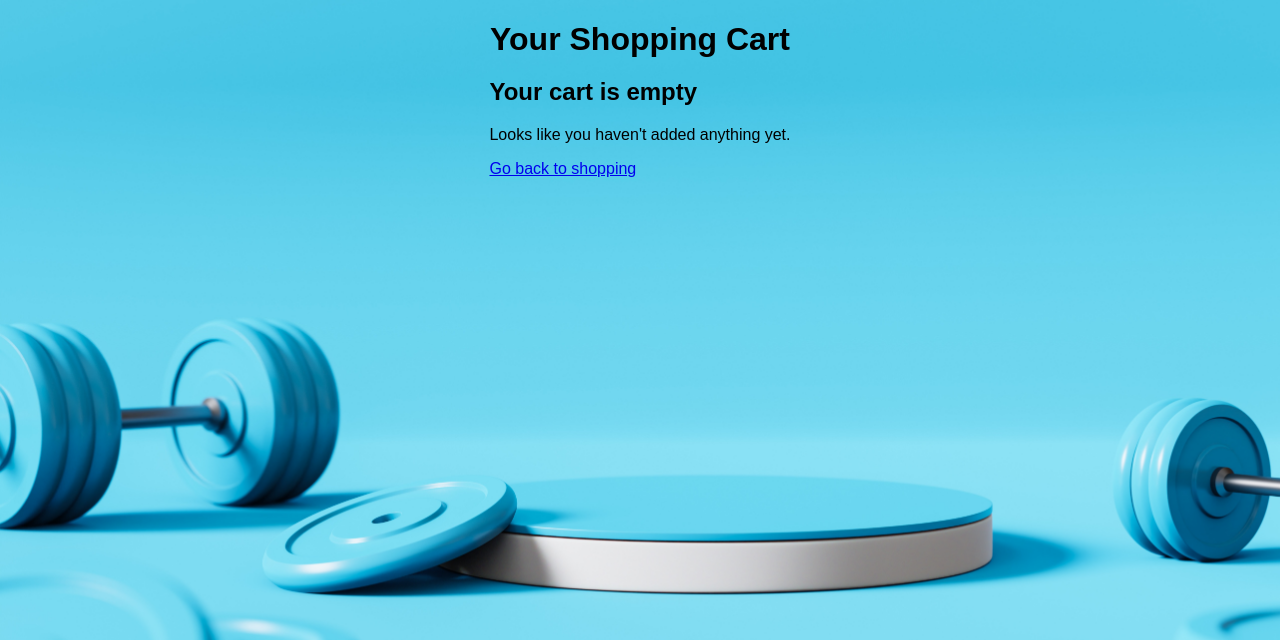
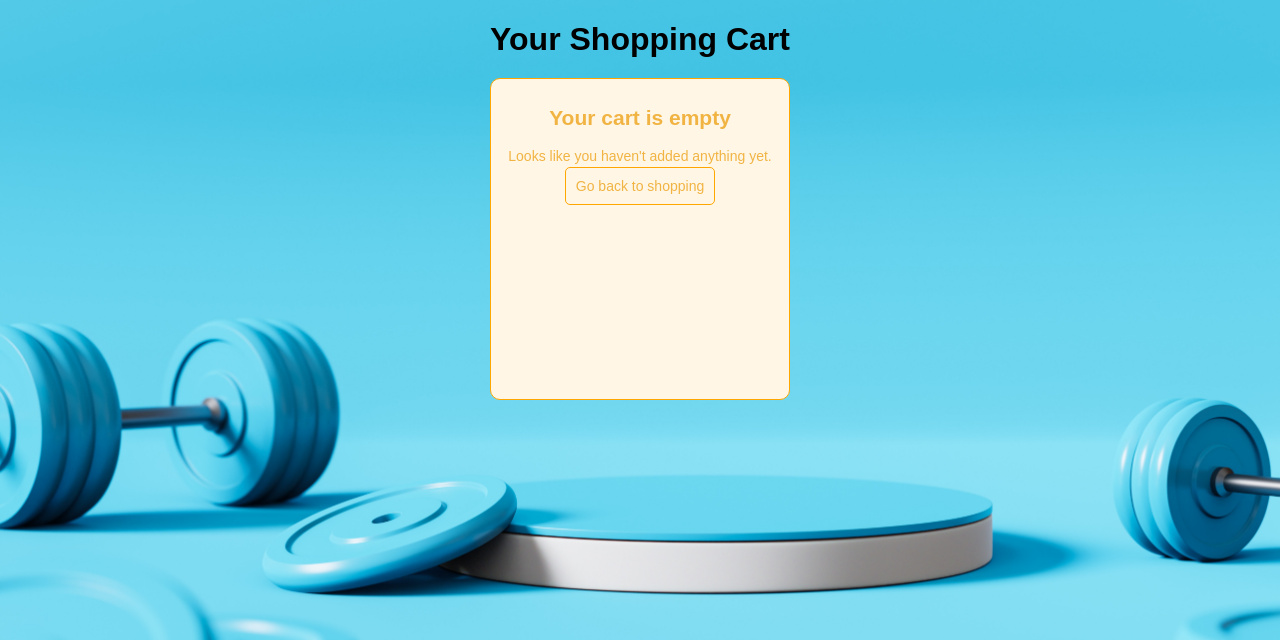
Before and after one commit to syedsq/MedusaShopping, a PHP site: page /cart.php in a window 1280 px wide. Shown: the part 76-716 px from the top of the page. Run offline with PHP 8.4, Linux system fonts and the light colour scheme.

Commit message:
Update cart.css

```diff
--- a/CSS/cart.css
+++ b/CSS/cart.css
@@ -10,6 +10,33 @@ body {
 .wrapper {
     display: flexbox;
     justify-content: center;
+}
+.empty-message {
+    height: 300px;
+    color: rgb(241, 180, 67);
+    margin: 10px 0;
+    font-size: 14px;
+    background-color: #fff6e6;
+    padding: 10px;
+    border: 1px solid rgb(255, 166, 0);
+    border-radius: 10px;
+    text-align: center;
+}
+
+.empty-message a{
+    color: rgb(241, 180, 67);
+    margin-bottom: 10px;
+    font-size: 14px;
+    background-color: #fff6e6;
+    padding: 10px;
+    border: 1px solid rgb(255, 166, 0);
+    border-radius: 5px;
+    text-decoration: none;
+}
+.empty-message a:hover{
+
+    background-color: #fcc245;
+    color: beige;
 }
 h1 {
     text-align: center;
```
